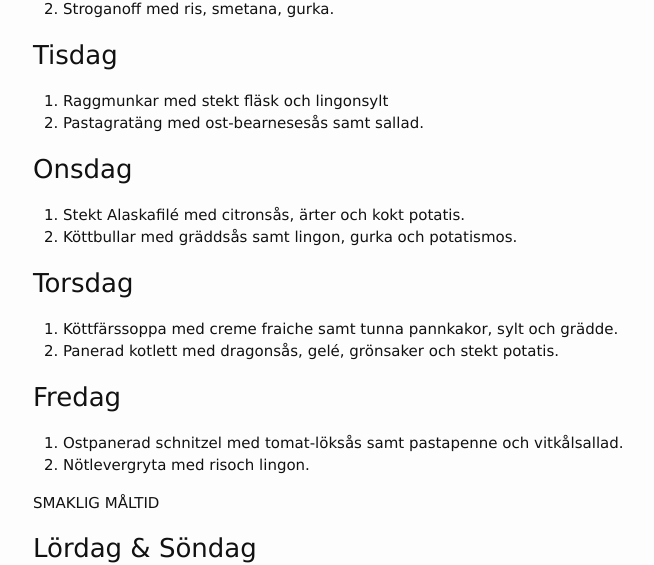
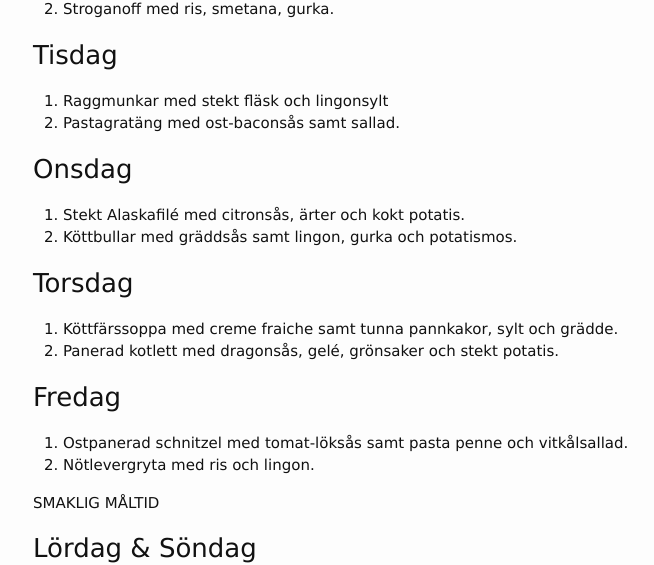
Before and after one commit to FarInn62/farinn62.github.io, a Jekyll site: the page built from lunch.md, in a window 1280 px wide. Shown: the part 263-828 px from the top of the page, without its empty margins (237-891 px from the left). Built offline with Jekyll 4.4.1, drawn with Linux system fonts in a browser that asks for light colours.

Commit message:
Update lunch.md

```diff
--- a/lunch.md
+++ b/lunch.md
@@ -17,7 +17,7 @@ Alla rätter: 95:- Take away: 80:-
 ### Tisdag
 
 1. Raggmunkar med stekt fläsk och lingonsylt
-2. Pastagratäng med ost-bearnesesås samt sallad.
+2. Pastagratäng med ost-baconsås samt sallad.
 
 ### Onsdag
 
@@ -31,8 +31,8 @@ Alla rätter: 95:- Take away: 80:-
 
 ### Fredag
 
-1. Ostpanerad schnitzel med tomat-löksås samt pastapenne och vitkålsallad.
-2. Nötlevergryta med risoch lingon.
+1. Ostpanerad schnitzel med tomat-löksås samt pasta penne och vitkålsallad.
+2. Nötlevergryta med ris och lingon.
 
 SMAKLIG MÅLTID
 
```
